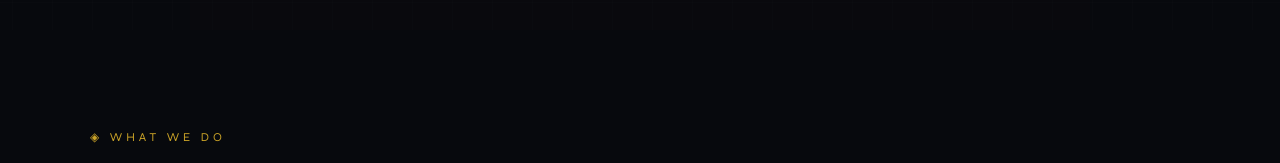
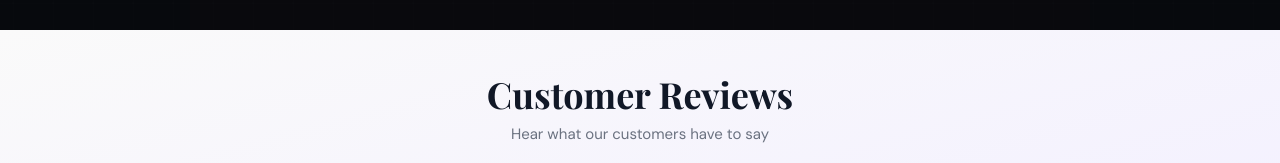
Before and after one commit to jlo128456/JJ_stack, a React (Create React App) app in the folder jj__stack/: page / in a window 1280 px wide. Shown: the part 770-933 px from the top of the page. Built offline with nearby package versions, Linux system fonts and the light colour scheme; no server answers; the database is empty.

Commit message:
added review section 13-04-2026

```diff
--- a/jj__stack/src/App.js
+++ b/jj__stack/src/App.js
@@ -5,6 +5,7 @@ import Hero from "./components/Hero";
 import Services from "./components/Services";
 import Work from "./components/Work";
 import ContactForm from "./components/ContactForm";
+import CustomerReviews from "./components/CustomerReviews";
 import Footer from "./components/Footer";
 import { styles } from "./styles";
 
@@ -47,6 +48,7 @@ function App()
      <GlobalStyles />
      <Navbar scrollY={scrollY} />
      <Hero ref={(el) => (refs.current.home = el)} sectionAnim={sectionAnim} />
+     <CustomerReviews />
      <Services ref={(el) => (refs.current.services = el)} sectionAnim={sectionAnim} />
      <Work ref={(el) => (refs.current.work = el)} sectionAnim ={sectionAnim} />
      <ContactForm ref ={(el) => (refs.current.contactForm = el)} sectionAnim={sectionAnim} />
```
